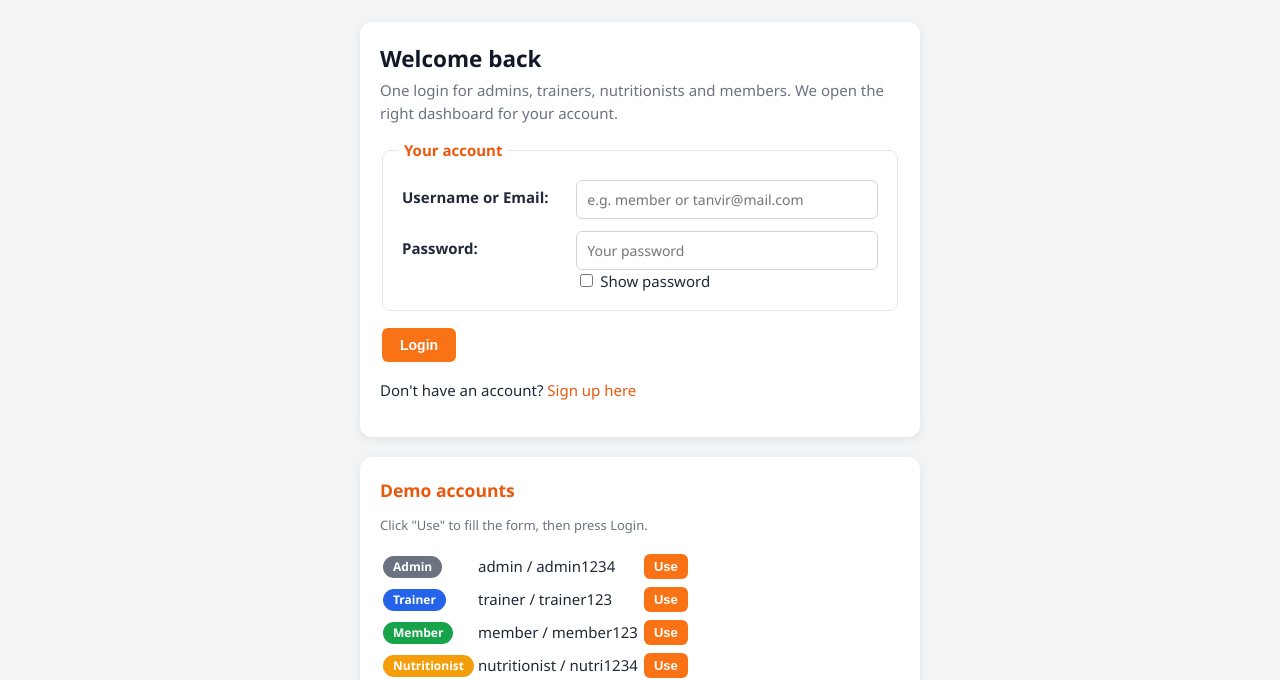
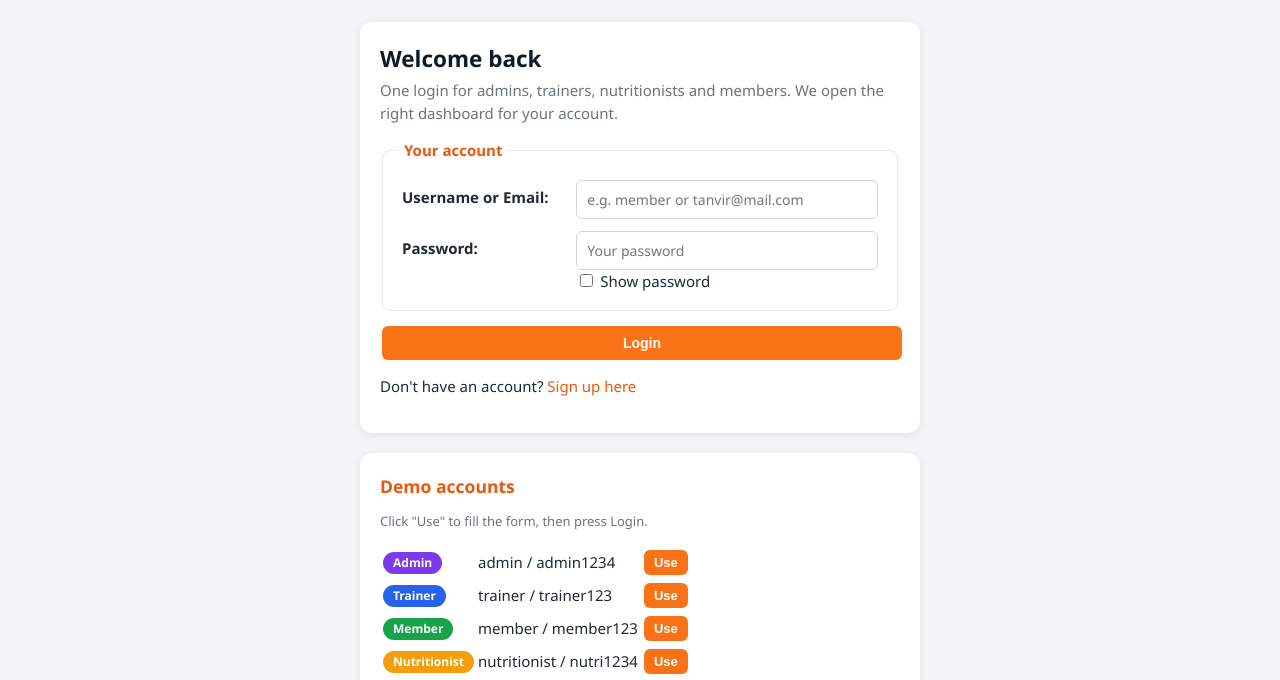
Before and after one commit to Mirza-Rakib/fall-26-27-gym-management-system, a plain HTML site: page login.html in a window 1280 px wide. Shown: the part 117-797 px from the top of the page. Drawn offline with Linux system fonts and the light colour scheme.

Commit message:
Add helper styles for sign up role fields, full-width button and purple badge

```diff
--- a/css/style.css
+++ b/css/style.css
@@ -527,7 +527,18 @@ textarea {
 }
 
 
-/* Mohona: Home page and Nutritionist dashboard */
+/* Mohona: Home, Login, Sign up and Nutritionist dashboard */
+
+.type-fields {
+  display: none;               /* register.js shows only the chosen role's fields */
+}
+
+.btn-block {
+  display: block;
+  width: 100%;
+}
+
+.badge.purple { background-color: #7c3aed; }
 
 /* Home page */
 
```
